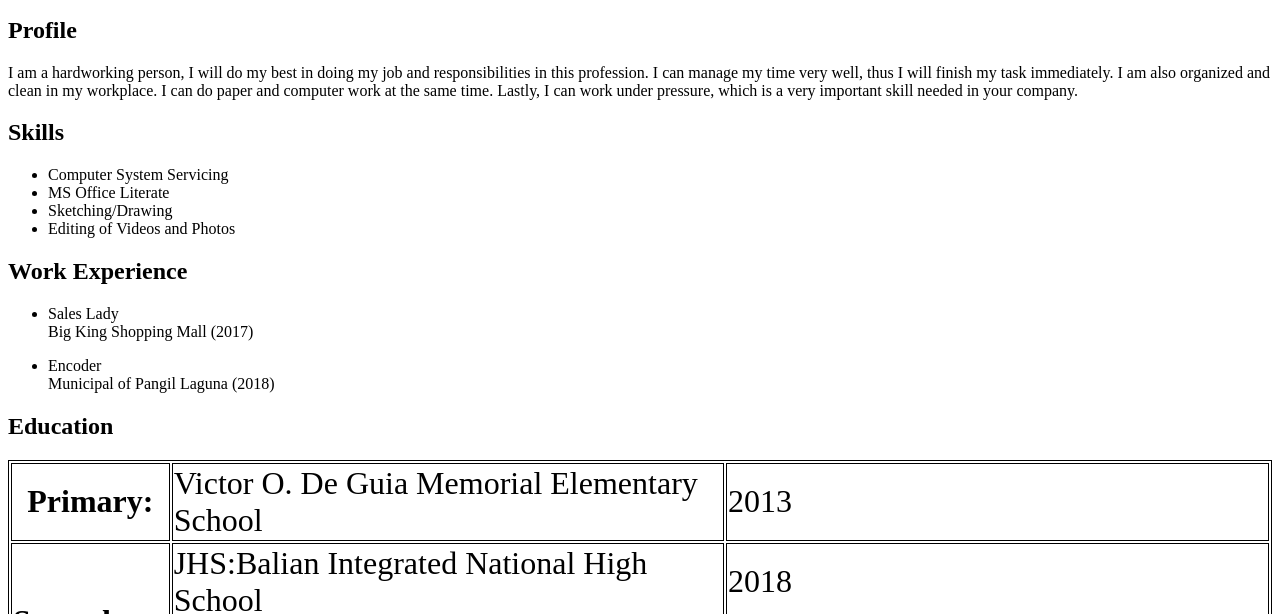
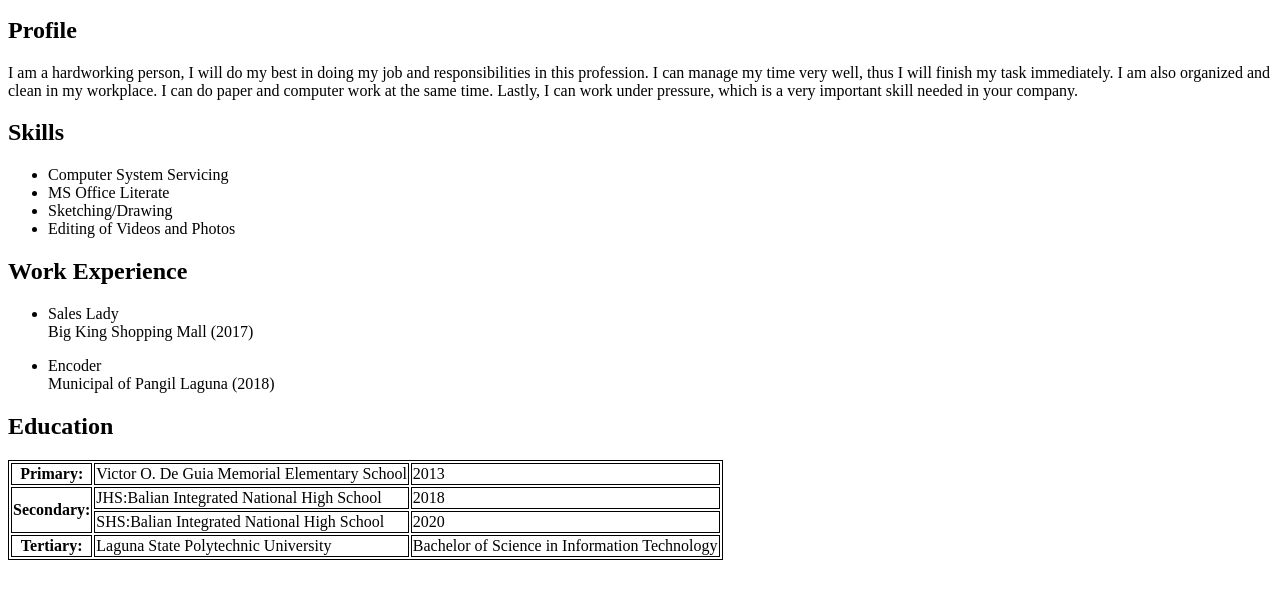
Before and after one commit to alexamae-leynes/alexamaeleynes.github.io, a plain HTML site: page index.html in a window 1280 px wide. Shown: the part 186-800 px from the top of the page. Drawn offline with Linux system fonts and the light colour scheme.

Commit message:
Update index.html

```diff
--- a/index.html
+++ b/index.html
@@ -56,7 +56,7 @@ important skill needed in your company.
 <h2>Education</h2>
 
 
-<table style="font-size:200%;">
+<table style="font-size:100%;">
  <tr>
   <th>Primary:</th>
   <td>Victor O. De Guia Memorial Elementary School</td>
```
